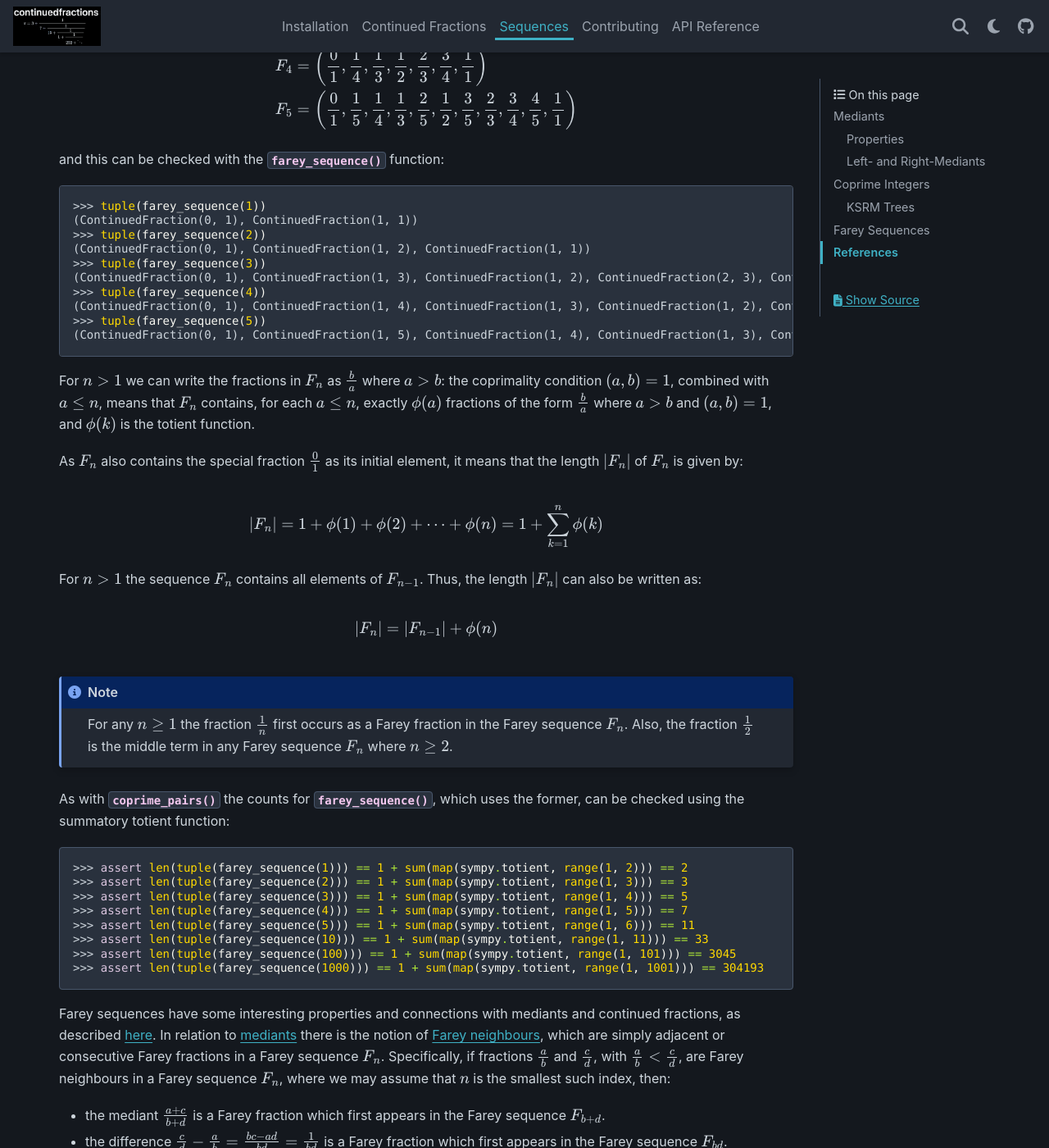
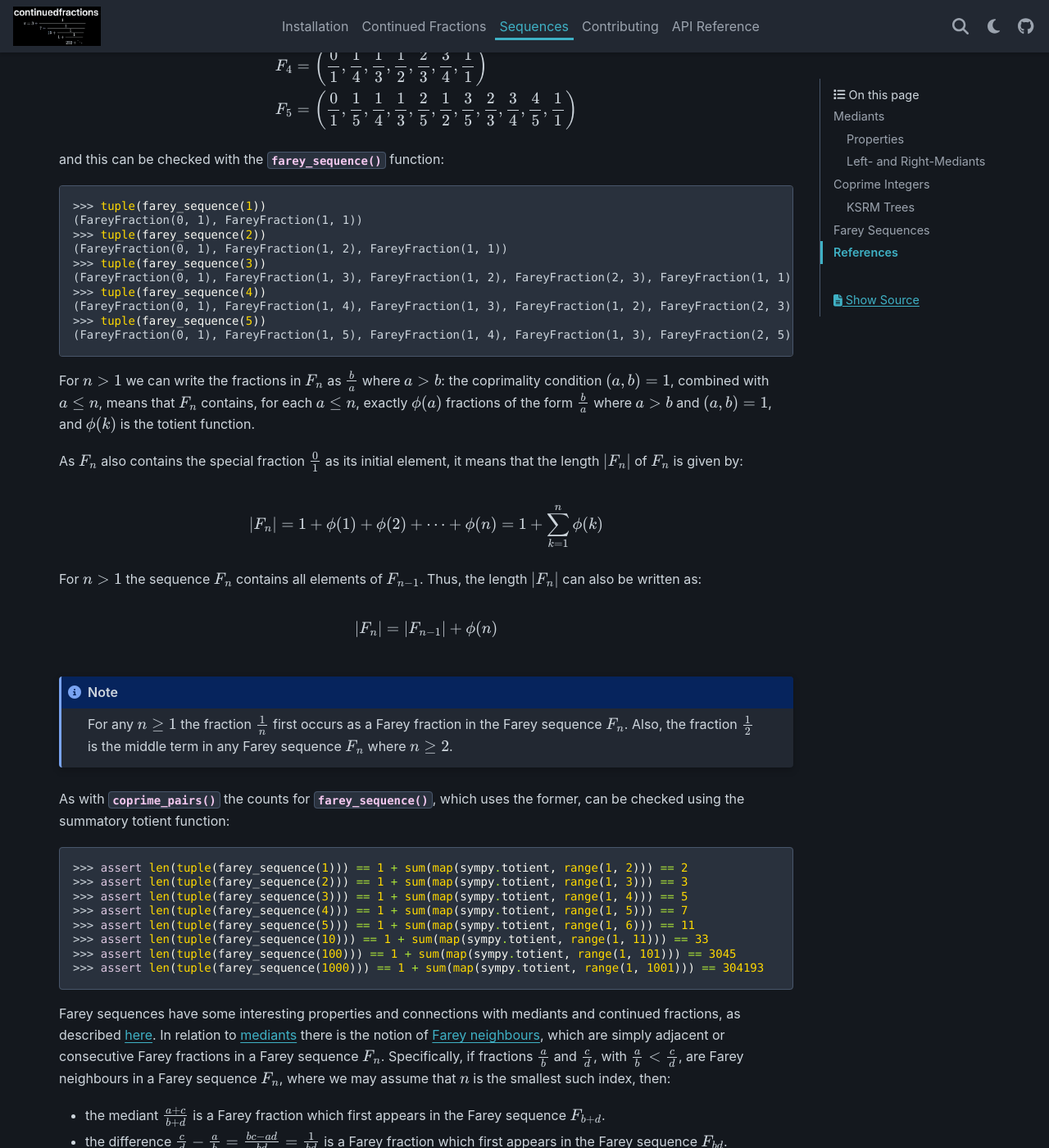
Before and after one commit to sr-murthy/continuedfractions, a Sphinx documentation site: the page built from docs/sources/sequences.rst, in a window 1280 px wide and 1400 px high, scrolled down 10387 px. Shown: the whole window at 82% size. Built offline with Sphinx 7.4.7 and the PyData theme 0.15.4, drawn with Linux system fonts in a browser that asks for light colours; nearby versions of some CDN libraries; some of the changed text lies outside the part shown.

Commit message:
feat: add Farey fraction subclass + update tests and docs

```diff
--- a/docs/sources/sequences.rst
+++ b/docs/sources/sequences.rst
@@ -341,7 +341,7 @@
    >>> tuple(farey_sequence(10))
    (ContinuedFraction(0, 1), ContinuedFraction(1, 10), ContinuedFraction(1, 9), ContinuedFraction(1, 8), ContinuedFraction(1, 7), ContinuedFraction(1, 6), ContinuedFraction(1, 5), ContinuedFraction(2, 9), ContinuedFraction(1, 4), ContinuedFraction(2, 7), ContinuedFraction(3, 10), ContinuedFraction(1, 3), ContinuedFraction(3, 8), ContinuedFraction(2, 5), ContinuedFraction(3, 7), ContinuedFraction(4, 9), ContinuedFraction(1, 2), ContinuedFraction(5, 9), ContinuedFraction(4, 7), ContinuedFraction(3, 5), ContinuedFraction(5, 8), ContinuedFraction(2, 3), ContinuedFraction(7, 10), ContinuedFraction(5, 7), ContinuedFraction(3, 4), ContinuedFraction(7, 9), ContinuedFraction(4, 5), ContinuedFraction(5, 6), ContinuedFraction(6, 7), ContinuedFraction(7, 8), ContinuedFraction(8, 9), ContinuedFraction(9, 10), ContinuedFraction(1, 1))
 
-The result is a tuple of :py:class:`~continuedfractions.continuedfraction.ContinuedFraction` instances in ascending order of magnitude, starting with ``ContinuedFraction(0, 1)`` and ending with ``ContinuedFraction(1, 1)``.
+The result is a tuple of :py:class:`~continuedfractions.sequences.FareyFraction` instances (just a plain subclass of :py:class:`~continuedfractions.continuedfraction.ContinuedFraction`) in ascending order of magnitude, starting with ``FareyFraction(0, 1)`` and ending with ``FareyFraction(1, 1)``.
 
 The Farey sequence :math:`F_n` of order :math:`n` is an (ordered) sequence of (irreducible) rational numbers, called **Farey fractions**, in the closed unit interval :math:`[0, 1]`, which can be defined as follows:
 
@@ -378,15 +378,15 @@
 .. code:: python
 
    >>> tuple(farey_sequence(1))
-   (ContinuedFraction(0, 1), ContinuedFraction(1, 1))
+   (FareyFraction(0, 1), FareyFraction(1, 1))
    >>> tuple(farey_sequence(2))
-   (ContinuedFraction(0, 1), ContinuedFraction(1, 2), ContinuedFraction(1, 1))
+   (FareyFraction(0, 1), FareyFraction(1, 2), FareyFraction(1, 1))
    >>> tuple(farey_sequence(3))
-   (ContinuedFraction(0, 1), ContinuedFraction(1, 3), ContinuedFraction(1, 2), ContinuedFraction(2, 3), ContinuedFraction(1, 1))
+   (FareyFraction(0, 1), FareyFraction(1, 3), FareyFraction(1, 2), FareyFraction(2, 3), FareyFraction(1, 1))
    >>> tuple(farey_sequence(4))
-   (ContinuedFraction(0, 1), ContinuedFraction(1, 4), ContinuedFraction(1, 3), ContinuedFraction(1, 2), ContinuedFraction(2, 3), ContinuedFraction(3, 4), ContinuedFraction(1, 1))
+   (FareyFraction(0, 1), FareyFraction(1, 4), FareyFraction(1, 3), FareyFraction(1, 2), FareyFraction(2, 3), FareyFraction(3, 4), FareyFraction(1, 1))
    >>> tuple(farey_sequence(5))
-   (ContinuedFraction(0, 1), ContinuedFraction(1, 5), ContinuedFraction(1, 4), ContinuedFraction(1, 3), ContinuedFraction(2, 5), ContinuedFraction(1, 2), ContinuedFraction(3, 5), ContinuedFraction(2, 3), ContinuedFraction(3, 4), ContinuedFraction(4, 5), ContinuedFraction(1, 1))
+   (FareyFraction(0, 1), FareyFraction(1, 5), FareyFraction(1, 4), FareyFraction(1, 3), FareyFraction(2, 5), FareyFraction(1, 2), FareyFraction(3, 5), FareyFraction(2, 3), FareyFraction(3, 4), FareyFraction(4, 5), FareyFraction(1, 1))
 
 For :math:`n > 1` we can write the fractions in :math:`F_n` as :math:`\frac{b}{a}` where :math:`a > b`: the coprimality condition :math:`(a, b) = 1`, combined with :math:`a \leq n`, means that :math:`F_n` contains, for each :math:`a \leq n`, exactly :math:`\phi(a)` fractions of the form :math:`\frac{b}{a}` where :math:`a > b` and :math:`(a, b) = 1`, and :math:`\phi(k)` is the totient function.
 
@@ -428,18 +428,18 @@
 
 .. code:: python
 
-   >>> print(', '.join([str(frac) for frac in farey_sequence(4)]))
+   >>> print(', '.join(map(str, farey_sequence(4))))
    0, 1/4, 1/3, 1/2, 2/3, 3/4, 1
-   >>> print(', '.join([str(frac) for frac in farey_sequence(7)]))
+   >>> print(', '.join(map(str, farey_sequence(7))))
    0, 1/7, 1/6, 1/5, 1/4, 2/7, 1/3, 2/5, 3/7, 1/2, 4/7, 3/5, 2/3, 5/7, 3/4, 4/5, 5/6, 6/7, 1
-   >>> ContinuedFraction(2, 3).mediant(ContinuedFraction(3, 4))
-   ContinuedFraction(5, 7)
-   >>> assert ContinuedFraction(2, 3).mediant(ContinuedFraction(3, 4)) in farey_sequence(7)
-   >>> ContinuedFraction(3, 4) - ContinuedFraction(2, 3)
-   ContinuedFraction(1, 12)
-   >>> print(', '.join([str(frac) for frac in farey_sequence(12)]))
+   >>> FareyFraction(2, 3).mediant(FareyFraction(3, 4))
+   FareyFraction(5, 7)
+   >>> assert FareyFraction(2, 3).mediant(FareyFraction(3, 4)) in farey_sequence(7)
+   >>> FareyFraction(3, 4) - FareyFraction(2, 3)
+   FareyFraction(1, 12)
+   >>> print(', '.join(map(str, farey_sequence(12))))
    0, 1/12, 1/11, 1/10, 1/9, 1/8, 1/7, 1/6, 2/11, 1/5, 2/9, 1/4, 3/11, 2/7, 3/10, 1/3, 4/11, 3/8, 2/5, 5/12, 3/7, 4/9, 5/11, 1/2, 6/11, 5/9, 4/7, 7/12, 3/5, 5/8, 7/11, 2/3, 7/10, 5/7, 8/11, 3/4, 7/9, 4/5, 9/11, 5/6, 6/7, 7/8, 8/9, 9/10, 10/11, 11/12, 1
-   >>> assert ContinuedFraction(3, 4) - ContinuedFraction(2, 3) in farey_sequence(12)
+   >>> assert FareyFraction(3, 4) - FareyFraction(2, 3) in farey_sequence(12)
 
 .. _sequences.references:
 
```
Also changed, not shown: 2 other files.
